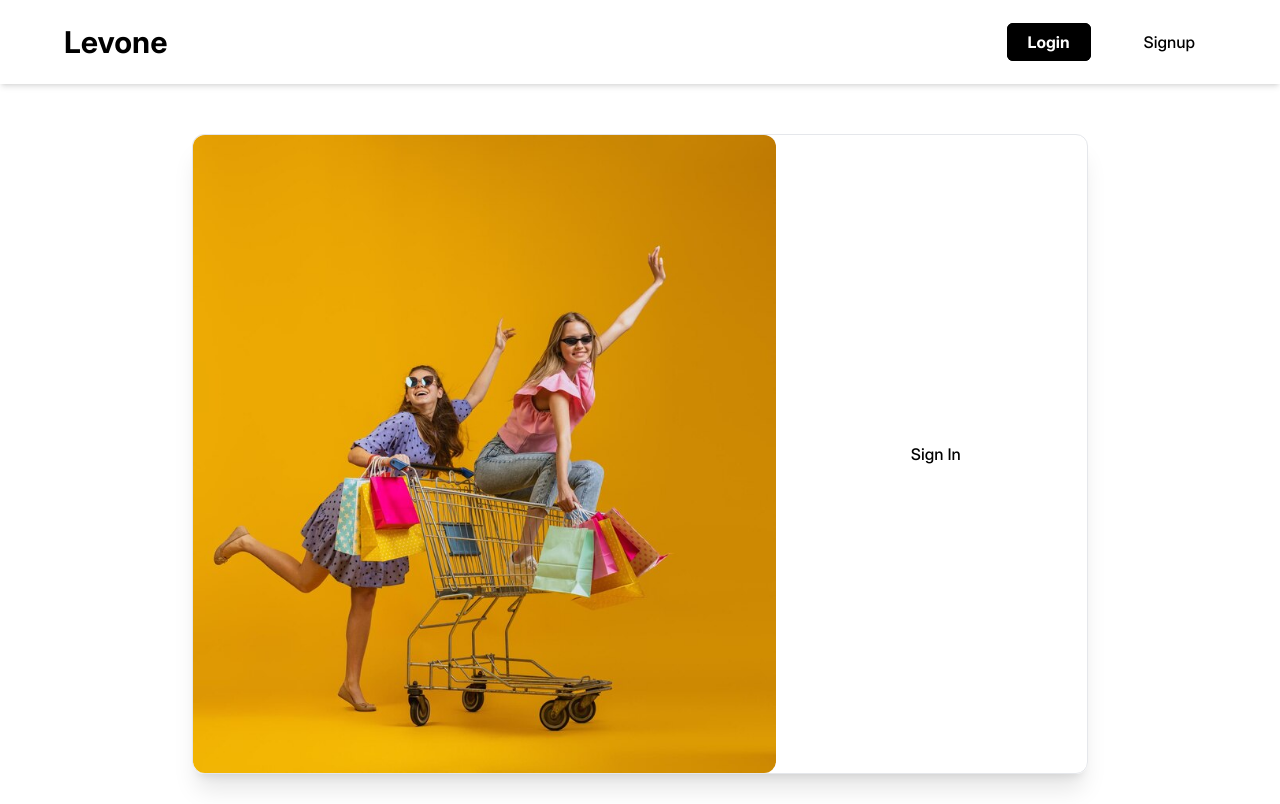
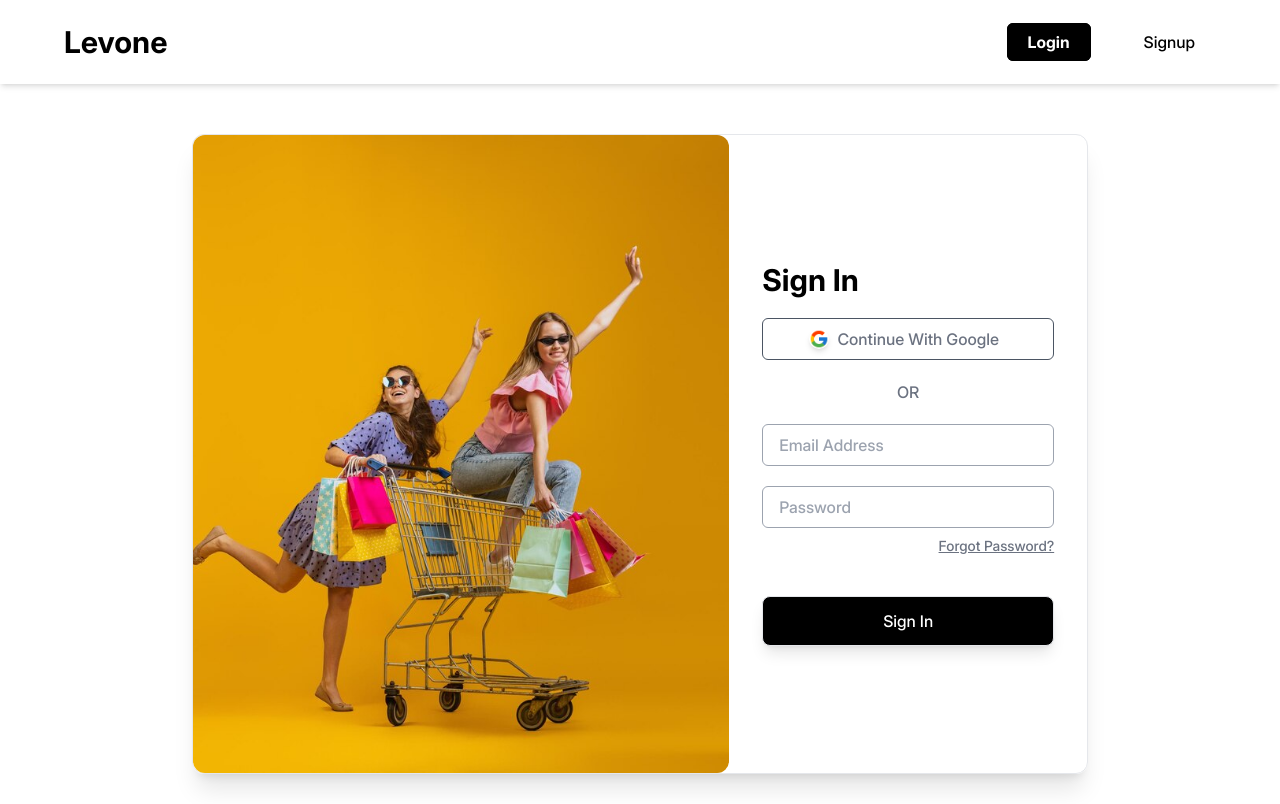
Before and after one commit to AnjaleeNeelika/Levone, a React (Vite) app in the folder frontend/: page /v1/login in a window 1280 px wide. Built offline with nearby package versions, Linux system fonts and the light colour scheme.

Commit message:
Changes on Login form

```diff
--- /dev/null
+++ b/frontend/src/assets/components/Buttons/GoogleSignIn.jsx
@@ -0,0 +1,13 @@
+import React from 'react'
+import GoogleIcon from '../../images/Google.png'
+
+const GoogleSignIn = () => {
+    return (
+        <button className='flex items-center justify-center border border-gray-600 px-4 py-2 w-full rounded-md hover:bg-slate-50'>
+            <img src={GoogleIcon} alt='google-icon' className='w-5 h-5 rounded-full shadow-md' />
+            <p className='px-2 text-gray-500'>Continue With Google</p>
+        </button>
+    )
+}
+
+export default GoogleSignIn
--- a/frontend/src/assets/pages/Login/Login.jsx
+++ b/frontend/src/assets/pages/Login/Login.jsx
@@ -1,15 +1,51 @@
-import React from 'react'
+import React, { useCallback, useState } from 'react'
 import BackgroundImg from '../../images/shopping-6.jpg'
+import GoogleSignIn from '../../components/Buttons/GoogleSignIn'
+import { Link } from 'react-router-dom'
+import { useDispatch } from 'react-redux'
 
 const Login = () => {
+    const [values, setValues] = useState({
+        username: '',
+        password: ''
+    });
+
+    const[error, setError] = useState('');
+
+    const dispatch = useDispatch();
+
+    const onSubmit = useCallback((e) =>{
+        e.preventDefault();
+        console.log("Values:", values);
+    }, []);
+
+    const handleOnChange = useCallback((e) => {
+        e.persist();
+        setValues(({
+            ...values,
+            [e.target.name]: e.target?.value,
+        }))
+    }, []);
+
     return (
         <div className='w-full h-full max-h-[80vh] flex max-w-[70%] mx-auto rounded-xl shadow-xl border mt-5'>
             {/* <div className='w-[60%] lg:w-[70%] hidden md:inline rounded-xl shadow-lg'> */}
-                <img src={BackgroundImg} alt="shopping_img" className='w-[60%] lg:w-[70%] hidden md:inline rounded-xl object-cover' />
+                <img src={BackgroundImg} alt="shopping_img" className='w-[50%] lg:w-[60%] hidden md:inline rounded-xl object-cover' />
             {/* </div> */}
-            <div className='flex md:w-[40%] w-full justify-center items-center'>
-                <div className='w-[320px] py-4 px-6 mx-auto'>
-                    <p className='w-fit mx-auto'>Sign In</p>
+            <div className='flex sm:w-[40%] w-full items-center'>
+                <div className='w-[340px] py-4 px-6 mx-auto'>
+                    <p className='w-fit font-bold text-3xl mb-5'>Sign In</p>
+                    <GoogleSignIn />
+                    <p className='text-gray-500 items-center text-center w-full py-5'>OR</p>
+
+                    <div>
+                        <form onSubmit={onSubmit}>
+                            <input type="email" name='username' value={values?.username} onChange={handleOnChange} placeholder='Email Address' className='w-full py-2 px-4 border border-gray-400 rounded-md text-gray-600 hover:border-black' required />
+                            <input type="password" name='password' value={values?.password} onChange={handleOnChange} placeholder='Password' className='w-full py-2 px-4 mt-5 border border-gray-400 rounded-md text-gray-600 hover:border-black' required autoComplete='new-password' />
+                            <Link className='text-right w-full float-right underline pt-2 text-sm text-gray-500 hover:text-black'>Forgot Password?</Link>
+                            <button className='border w-full rounded-lg p-3 bg-black text-white shadow-lg mt-10 hover:opacity-80 hover:-translate-y-1 transition-transform duration-200'>Sign In</button>
+                        </form>
+                    </div>
                 </div>
             </div>
         </div>
```
Also changed, not shown: frontend/src/assets/images/Google.png (added).
